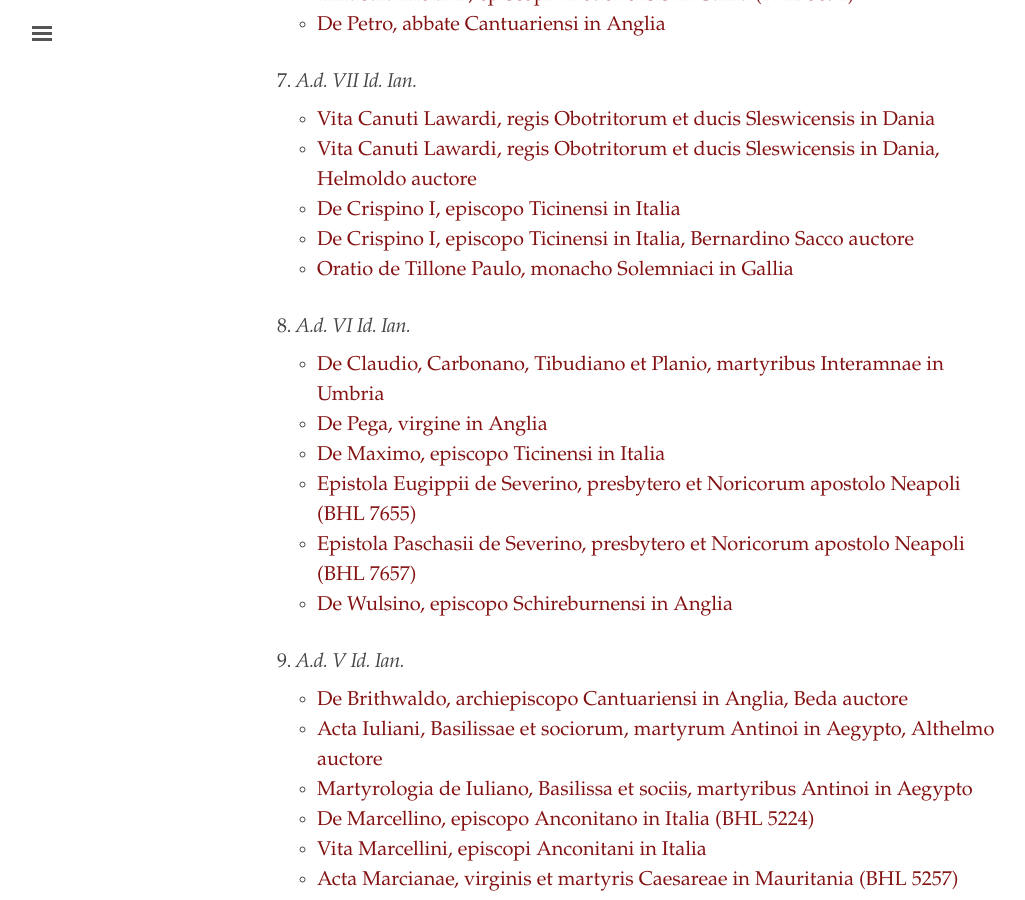
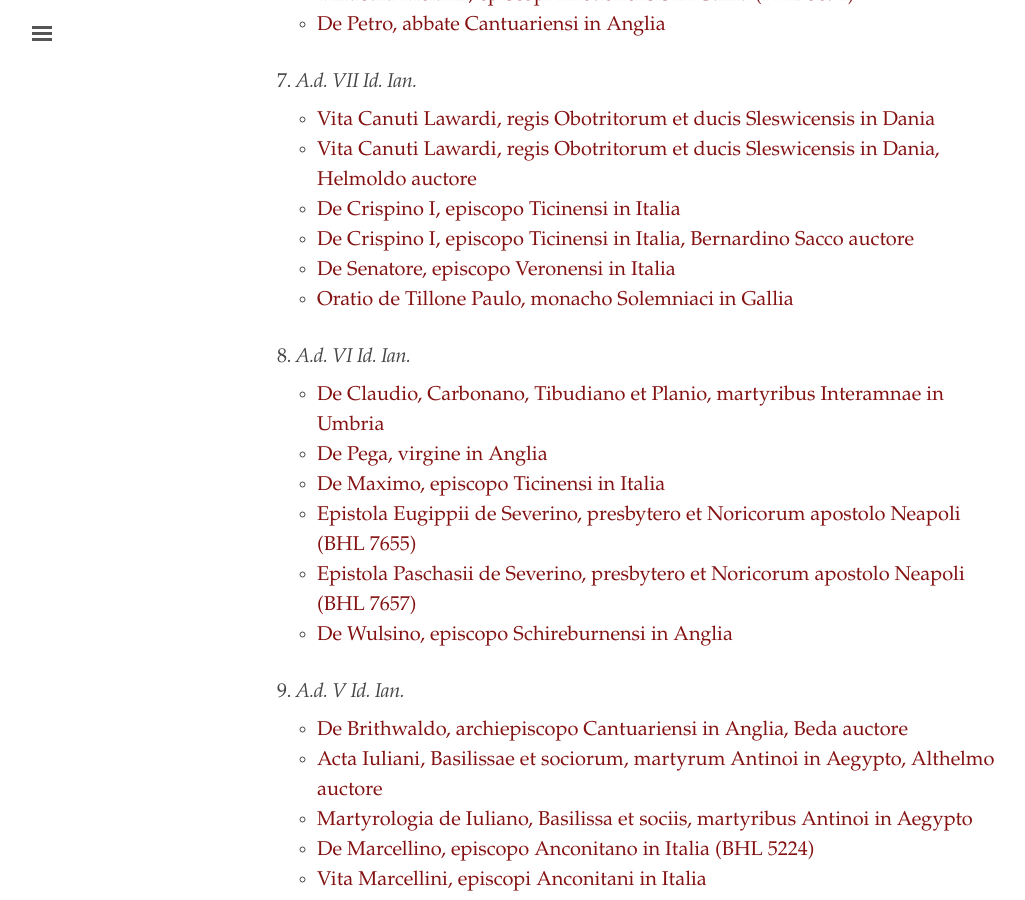
Before and after one commit to cjkoepke1/latin-hagiography, a Jekyll site: the page built from index.md, in a window 1280 px wide and 900 px high, scrolled down 1580 px. Shown: the whole window, without its empty margins (3-1028 px from the left). Built offline with Jekyll 4.4.1, drawn with Linux system fonts in a browser that asks for light colours.

Commit message:
Added De Senatore Veronensi

```diff
--- a/index.md
+++ b/index.md
@@ -62,6 +62,7 @@ title: "Latin Hagiography"
 - [Vita Canuti Lawardi, regis Obotritorum et ducis Sleswicensis in Dania, Helmoldo auctore](https://cjkoepke1.github.io/latin-hagiography/texts/vita-canuti-lawardi-helmoldi/)
 - [De Crispino I, episcopo Ticinensi in Italia](https://cjkoepke1.github.io/latin-hagiography/texts/de-crispino-i/)
 - [De Crispino I, episcopo Ticinensi in Italia, Bernardino Sacco auctore](https://cjkoepke1.github.io/latin-hagiography/texts/de-crispino-bernardini-sacci/)
+- [De Senatore, episcopo Veronensi in Italia](https://cjkoepke1.github.io/latin-hagiography/texts/de-senatore-veronensi/)
 - [Oratio de Tillone Paulo, monacho Solemniaci in Gallia](https://cjkoepke1.github.io/latin-hagiography/texts/oratio-de-tillone-paulo/)
 
 ### 8. *A.d. VI Id. Ian.*
```
